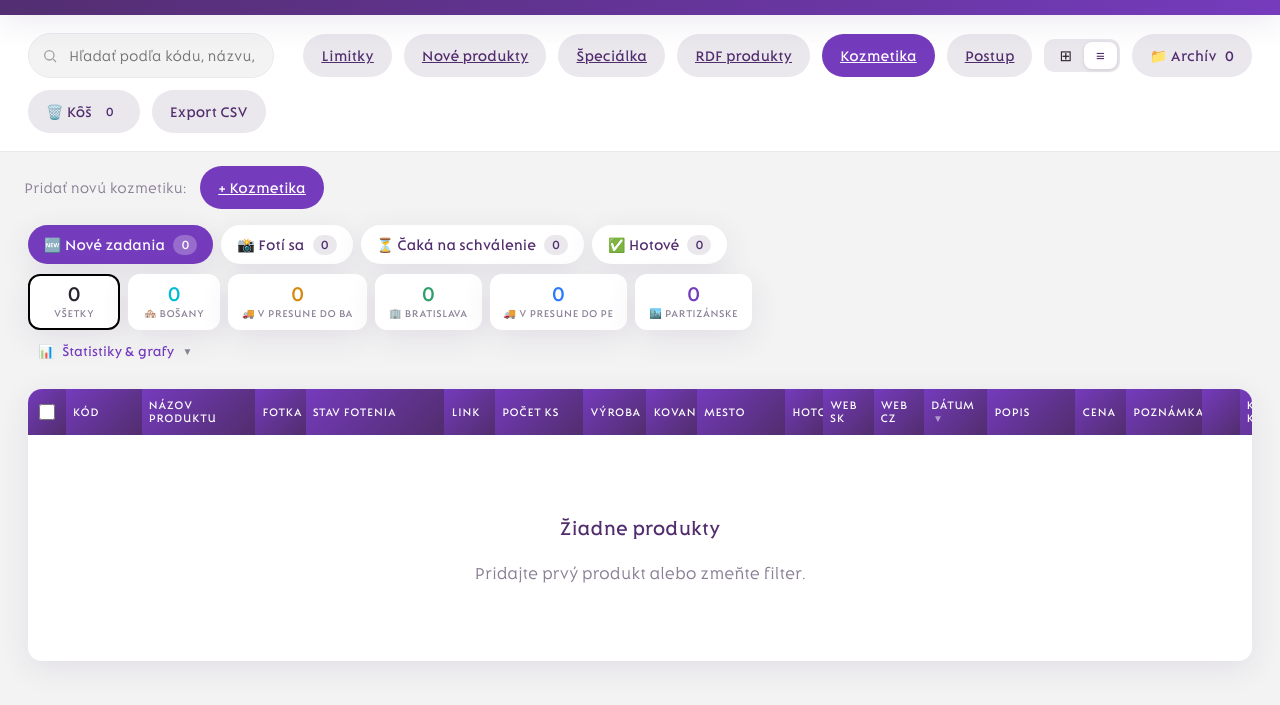
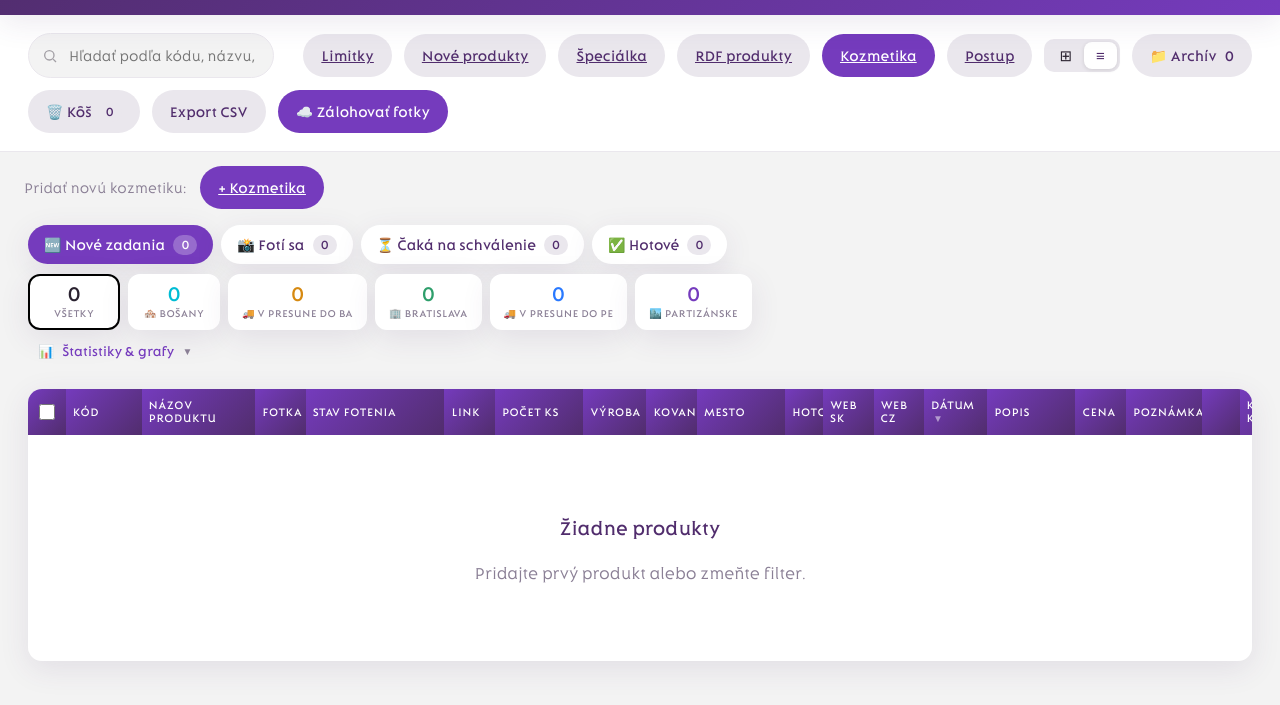
Before and after one commit to kolodiazhna-ux/limitky, a plain HTML site: page inventory/kozmetika.html in a window 1280 px wide. Shown: the part 59-764 px from the top of the page. Drawn offline with Linux system fonts and the light colour scheme; no server answers.

Commit message:
Jednotná horná lišta na všetkých stránkach (rovnaké tlačidlá vrátane Limitky + Zálohovať fotky) → pri prepínaní stránok už neposkakuje; na hlavnej je aktívna pilulka Limitky

```diff
--- a/inventory/kozmetika.html
+++ b/inventory/kozmetika.html
@@ -37,6 +37,7 @@
     <button class="btn btn-ghost" id="archiveBtn">📁 Archív</button>
     <button class="btn btn-ghost" id="trashBtn">🗑️ Kôš</button>
     <button class="btn btn-ghost" id="exportBtn">Export CSV</button>
+    <button class="btn btn-primary" id="backupPhotosBtn" title="Nahrá všetky fotky z tohto zariadenia do spoločnej databázy">☁️ Zálohovať fotky</button>
   </div>
 
   <div class="add-bar">
```
Also changed, not shown: inventory/index.html (+1 -0 lines), inventory/nove.html (+1 -0 lines), inventory/rdf.html (+1 -0 lines), inventory/specialka.html (+1 -0 lines).
